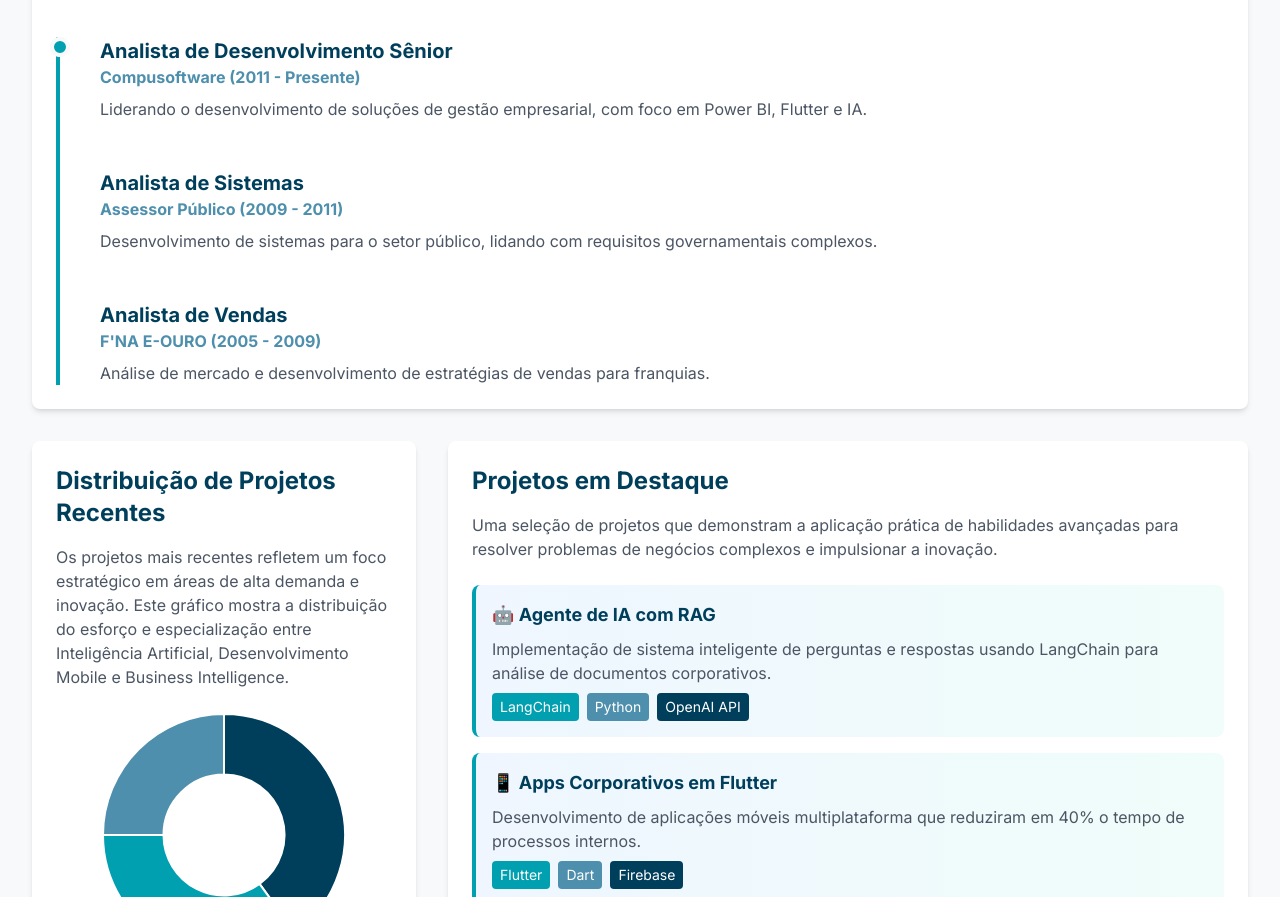
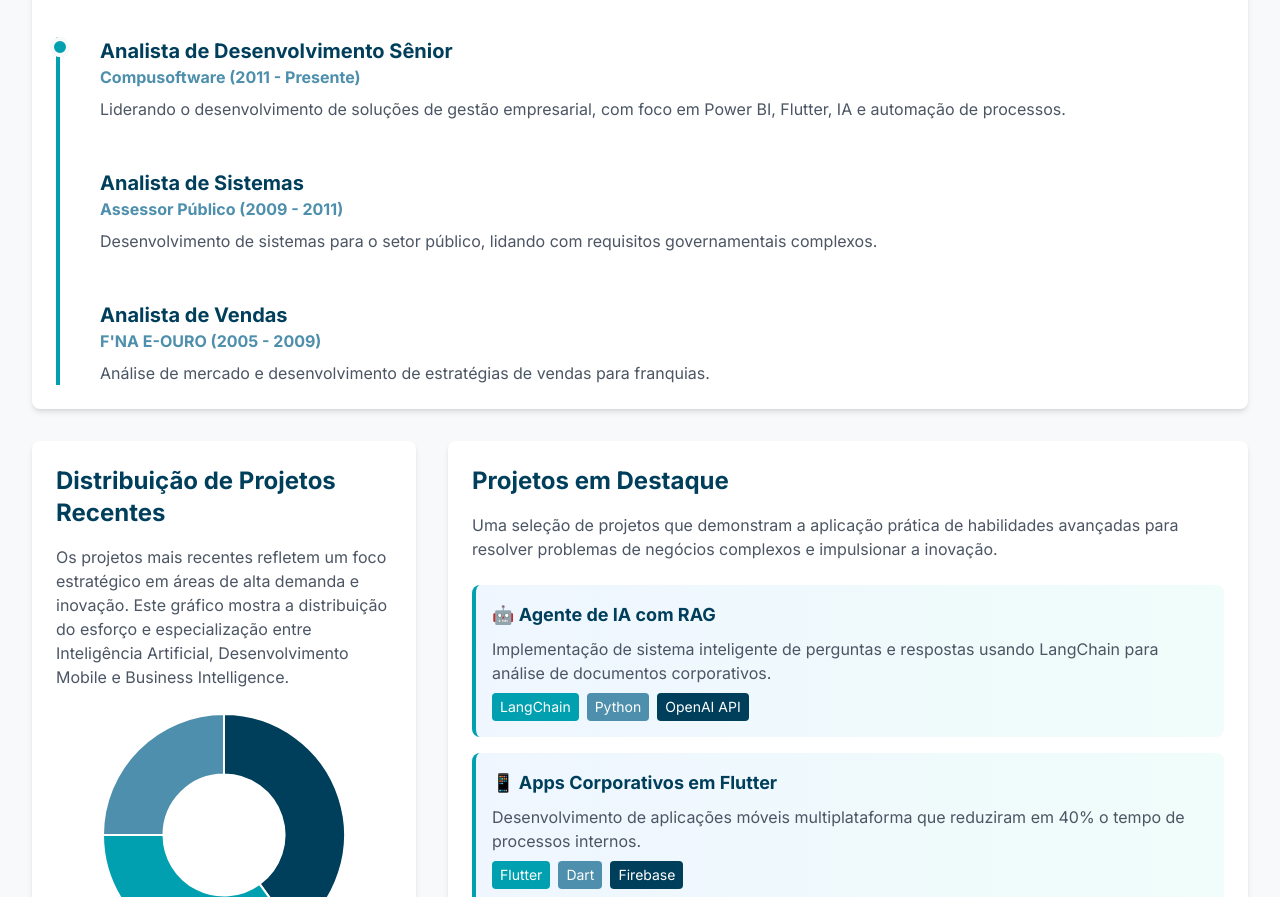
Before and after one commit to RonaldoSMelo/MeuCurr-culo, a plain HTML site: page index.html in a window 1280 px wide. Shown: the part 2403-3300 px from the top of the page. Drawn offline with nearby package versions, Linux system fonts and the light colour scheme.

Commit message:
Add process automation to current job description

```diff
--- a/index.html
+++ b/index.html
@@ -170,7 +170,7 @@
                     <div class="mb-12 timeline-item">
                         <h4 class="font-bold text-xl text-[#003f5c]">Analista de Desenvolvimento Sênior</h4>
                         <p class="font-semibold text-[#4d8fac]">Compusoftware (2011 - Presente)</p>
-                        <p class="text-gray-600 mt-2">Liderando o desenvolvimento de soluções de gestão empresarial, com foco em Power BI, Flutter e IA.</p>
+                        <p class="text-gray-600 mt-2">Liderando o desenvolvimento de soluções de gestão empresarial, com foco em Power BI, Flutter, IA e automação de processos.</p>
                     </div>
                     <div class="mb-12 timeline-item">
                         <h4 class="font-bold text-xl text-[#003f5c]">Analista de Sistemas</h4>
```
